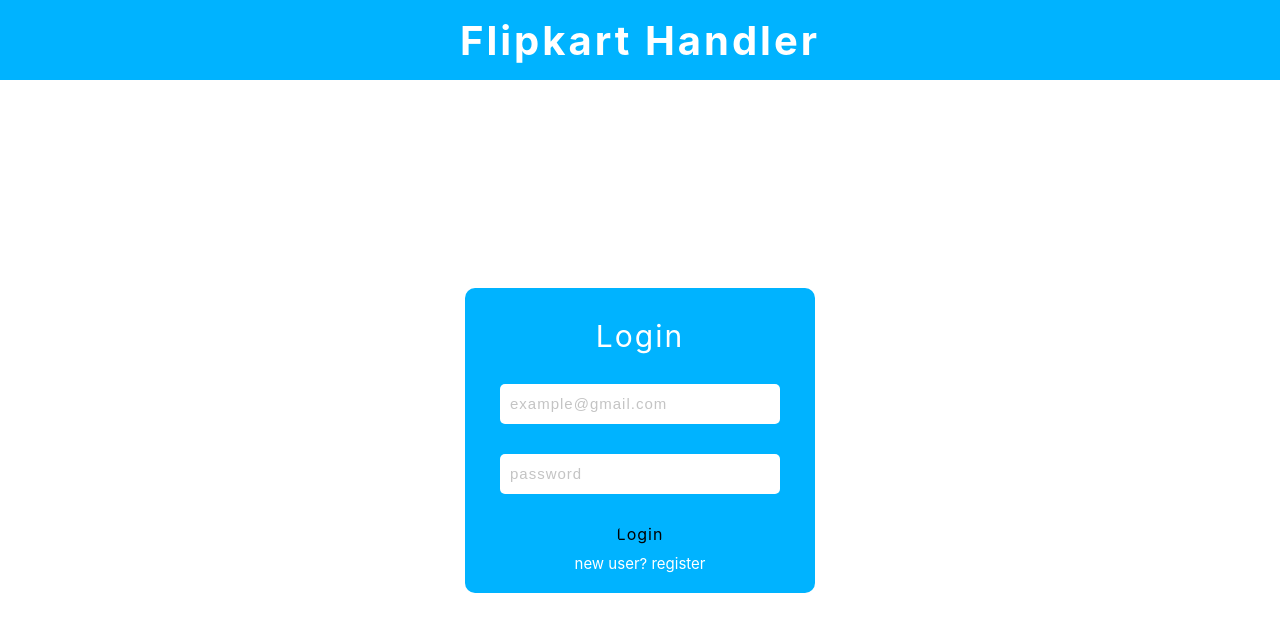
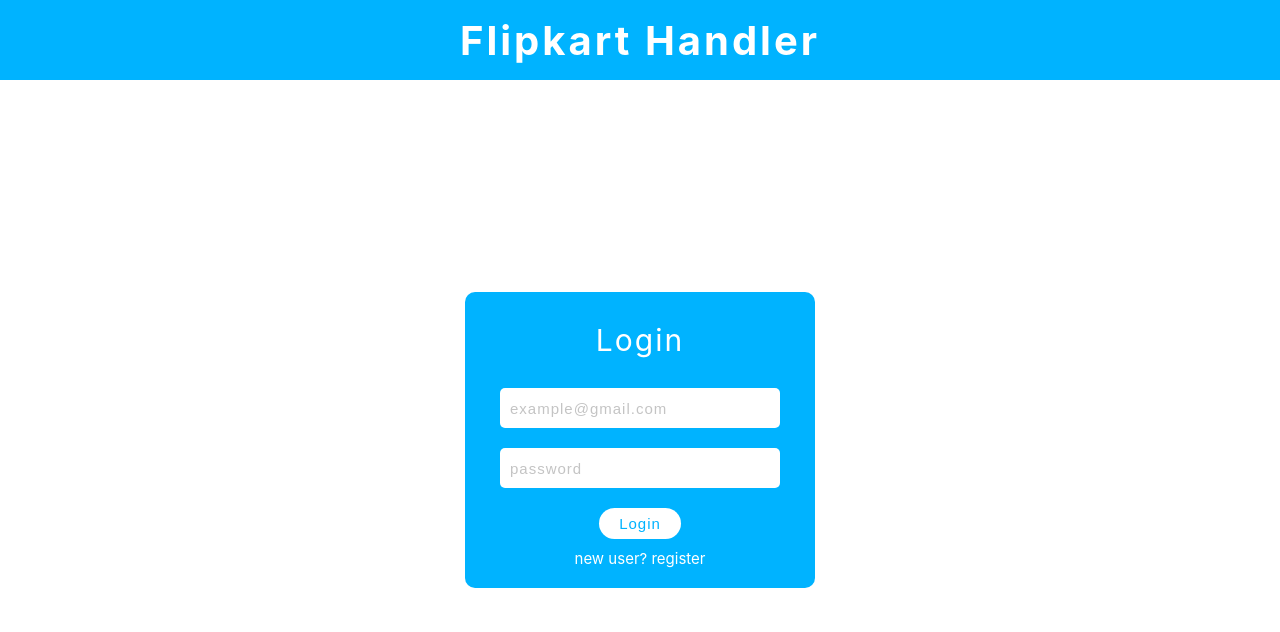
Before and after one commit to rajmangukiya/flipkart-SGP-frontend, a React (Create React App) app: page /login in a window 1280 px wide. Shown: the top 632 px of the page. Built offline with nearby package versions, Linux system fonts and the light colour scheme.

Commit message:
login signup completed

```diff
--- a/src/component/Pagination.tsx
+++ b/src/component/Pagination.tsx
@@ -7,32 +7,55 @@
 
   const data = [
     {
-      id: 1,
-      name: 'first product',
-      price: 100
+      no: 1,
+      order_id: 'first product',
+      order_on: 100,
+      status: 'done',
+      amount: 200,
+      tracking_id: 1
     },
     {
-      id: 1,
-      name: 'first product',
-      price: 100
+      no: 2,
+      order_id: 'first product',
+      order_on: 100,
+      status: 'done',
+      amount: 200,
+      tracking_id: 1
     },
     {
-      id: 1,
-      name: 'first product',
-      price: 100
-    }
+      no: 3,
+      order_id: 'first product',
+      order_on: 100,
+      status: 'done',
+      amount: 200,
+      tracking_id: 1
+    },
   ]
 
-  const columns = [{
-    dataField: 'id',
-    text: 'Product ID'
-  }, {
-    dataField: 'name',
-    text: 'Product Name'
-  }, {
-    dataField: 'price',
-    text: 'Product Price'
-  }];
+  const columns = [
+    {
+      dataField: 'no',
+      text: 'No'
+    }, {
+      dataField: 'order_id',
+      text: 'Order Id'
+    }, {
+      dataField: 'order_on',
+      text: 'Order On'
+    }, {
+      dataField: 'status',
+      text: 'Status'
+    }, {
+      dataField: 'amount',
+      text: 'Amount'
+    }, {
+      dataField: 'tracking_id',
+      text: 'Tracking Id'
+    }, {
+      dataField: 'manage',
+      text: 'Manage'
+    }
+  ];
 
   return (
     <div>
--- a/src/helper/api/ApiData.tsx
+++ b/src/helper/api/ApiData.tsx
@@ -97,9 +97,8 @@
 
 
 export const ApiPostNoAuth = (type: string, userData: any) => {
-    const s = type.includes('?') ? '&' : '?';
     return new Promise((resolve, reject) => {
-        axios.post(`${BaseURL}${type}${s}`, userData, getHttpOptions({ ...defaultHeaders, isAuth: false }))
+        axios.post(`${BaseURL}${type}`, userData, getHttpOptions({ ...defaultHeaders, isAuth: false }))
             .then((responseJson: apiResponse) => {
                 resolve(responseJson.data);
             })
--- a/src/index.css
+++ b/src/index.css
@@ -33,7 +33,7 @@
   outline: none;
 }
 
-button, input[type="submit"], input[type="reset"] {
+button {
 	background: none;
 	color: inherit;
 	border: none;
@@ -110,7 +110,7 @@
 .input {
   width: 80%;
   height: 40px;
-  margin-bottom: 30px;
+  margin-bottom: 20px;
   border-radius: 5px;
   padding-left: 10px;
   font-size: 15px;
@@ -129,11 +129,13 @@
   font-size: 15px;
   letter-spacing: 1px;
   color: var(--main-blue);
+  cursor: pointer;
 }
 
 .register-link {
   color: white;
   font-size: 15px;
+  cursor: pointer;
 }
 
 
--- /dev/null
+++ b/src/page/home/HomePage.tsx
@@ -0,0 +1,19 @@
+import React, { useEffect } from 'react'
+import { useState } from 'react'
+import { Redirect } from 'react-router'
+import AuthStorage from '../../helper/auth/AuthStorage'
+
+const HomePage = () => {
+
+  return (
+    <div>
+      {
+        AuthStorage.isUserAuthenticated()
+        ? <Redirect from="/" to="/orders" />
+        : <Redirect from="/" to="/login" />
+      }
+    </div>
+  )
+}
+
+export default HomePage
--- a/src/page/login/Login.tsx
+++ b/src/page/login/Login.tsx
@@ -1,6 +1,30 @@
 import React from 'react'
+import { useEffect } from 'react'
+import { useState } from 'react'
+import { Link, Redirect } from 'react-router-dom'
+import STORAGEKEY from '../../config/storageKey'
+import { ApiPostNoAuth } from '../../helper/api/ApiData'
+import AuthStorage from '../../helper/auth/AuthStorage'
+
+interface FormData {
+  email: string,
+  password: string
+}
 
 const Login = () => {
+
+  const [formData, setFormData] = useState<FormData>();
+
+  const handleLogin = async (e: any) => {
+    try {
+      e.preventDefault();
+      const res: any = await ApiPostNoAuth('user/auth/login', formData);
+      AuthStorage.setStorageJsonData(STORAGEKEY.token, res?.data, true);
+      window.location.href = "/orders";
+    } catch (error) {
+      console.log(error);
+    }
+  }
 
   return (
     <div className="background">
@@ -9,12 +33,39 @@
           <h1>Login</h1>
         </div>
         <form action="" className="form">
-          <input type="text" placeholder="example@gmail.com" className="input" />
-          <input type="text" placeholder="password" className="input" />
-          <input type="submit" className="submit" value="Login" />
+          <input
+            type="text"
+            placeholder="example@gmail.com"
+            className="input"
+            value={formData?.email}
+            onChange={(e) => setFormData((prev: any) => (
+              {
+                ...prev,
+                email: e.target.value
+              }
+            ))}
+          />
+          <input
+            type="text"
+            placeholder="password"
+            className="input"
+            value={formData?.password}
+            onChange={(e) => setFormData((prev: any) => (
+              {
+                ...prev,
+                password: e.target.value
+              }
+            ))}
+          />
+          <input
+            type="submit"
+            className="submit"
+            value="Login"
+            onClick={(e) => handleLogin(e)}
+          />
         </form>
         <div className="register-link" >
-          <p>new user? register</p>
+          <Link className="register-link" to="/signup">new user? register</Link>
         </div>
       </div>
     </div>
--- a/src/page/signup/Signup.tsx
+++ b/src/page/signup/Signup.tsx
@@ -1,6 +1,40 @@
 import React, { useEffect } from 'react'
+import { useState } from 'react'
+import { Redirect } from 'react-router';
+import { ApiPostNoAuth } from '../../helper/api/ApiData';
+
+interface FormData {
+  first_name: string,
+  last_name: string,
+  email: string,
+  mobile: string,
+  password: string,
+  api_key: string,
+}
 
 const Signup = () => {
+
+  const [formData, setFormData] = useState<FormData>();
+  const [confirmPwd, setConfirmPwd] = useState<string>();
+
+  const handleFormChange = (e: any, name: string) => {
+    setFormData((prev: any) => {
+      return {
+        ...prev,
+        [e.target.name]: e.target.value
+      }
+    })
+  }
+
+  const handleSignup = async (e: any) => {
+    try {
+      e.preventDefault();
+      const data = await ApiPostNoAuth('user/auth/signup', formData)
+      window.location.href = '/login';
+    } catch (error) {
+      console.log(error);
+    }
+  }
 
   return (
     <>
@@ -10,13 +44,14 @@
             <h1>Register</h1>
           </div>
           <form action="" className="form">
-            <input type="text" placeholder="name" className="input" />
-            <input type="text" placeholder="example@gmail.com" className="input" />
-            <input type="text" placeholder="+91 123456789" className="input" />
-            <input type="text" placeholder="new password" className="input" />
-            <input type="text" placeholder="confirm password" className="input" />
-            <input type="text" placeholder="API key" className="input" />
-            <input type="submit" className="submit" value="Register" />
+            <input type="text" name="first_name" placeholder="first name" className="input" value={formData?.first_name} onChange={(e) => handleFormChange(e, "first_name")} />
+            <input type="text" name="last_name" placeholder="last name" className="input" value={formData?.last_name} onChange={(e) => handleFormChange(e, "last_name")} />
+            <input type="text" name="email" placeholder="example@gmail.com" className="input" value={formData?.email} onChange={(e) => handleFormChange(e, "email")} />
+            <input type="text" name="mobile" placeholder="123456789" className="input" value={formData?.mobile} onChange={(e) => handleFormChange(e, "mobile")} />
+            <input type="text" name="password" placeholder="new password" className="input" value={formData?.password} onChange={(e) => handleFormChange(e, "password")} />
+            <input type="text" name="confirm_password" placeholder="confirm password" className="input" value={confirmPwd} />
+            <input type="text" name="api_key" placeholder="API key" className="input" value={formData?.api_key} onChange={(e) => handleFormChange(e, "api_key")} />
+            <input type="submit" className="submit" value="Register" onClick={(e) => handleSignup(e)} />
           </form>
         </div>
       </div>
--- a/src/routes/Routes.tsx
+++ b/src/routes/Routes.tsx
@@ -2,6 +2,7 @@
 import { Redirect, Switch } from 'react-router'
 import { Link, Route, useHistory } from 'react-router-dom';
 import Layout from '../layout/Layout';
+import HomePage from '../page/home/HomePage';
 import Login from '../page/login/Login';
 import Orders from '../page/orders/Orders';
 import Signup from '../page/signup/Signup';
@@ -34,7 +35,7 @@
         <RouteWrapper
             exact={true}
             path="/"
-            component={() => <h1>Welcome to homepage.</h1>}
+            component={HomePage}
             isPrivateRoute={false}
           />
           <RouteWrapper
```
